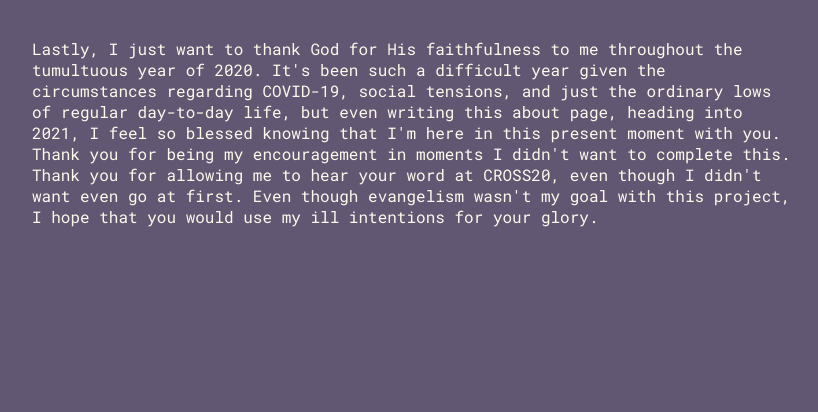
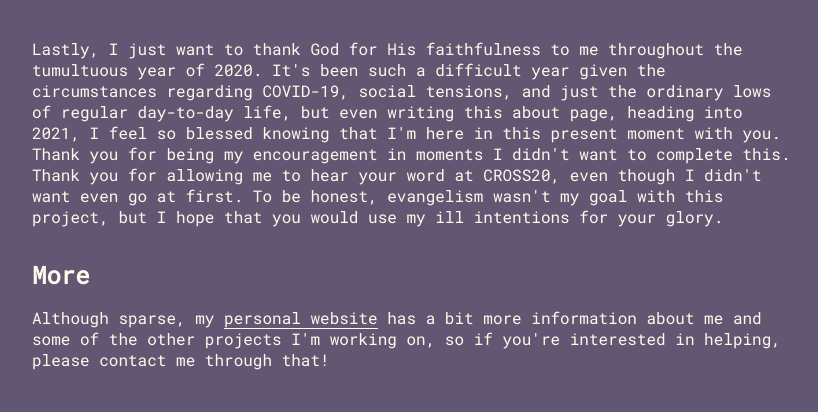
Before and after one commit to spak9/Bible-Type, a Django app: page /about in a window 1280 px wide. Shown: the part 802-1214 px from the top of the page, without its empty margins (224-1042 px from the left). Before the commit the page ends 1029 px from the top, so only its background shows below. Run offline with Django 3.2, Linux system fonts and the light colour scheme; some libraries are stand-ins or nearby versions.

Commit message:
added more to about page

```diff
--- a/typing_system/templates/typing_system/about.html
+++ b/typing_system/templates/typing_system/about.html
@@ -62,10 +62,16 @@
                     you for being my encouragement in moments I didn't want
                     to complete this. Thank you for allowing me to hear your
                     word at CROSS20, even though I didn't want even go at first.
-                    Even though evangelism wasn't my goal with this project, I
-                    hope that you would use my ill intentions for your glory.
+                    To be honest, evangelism wasn't my goal with this project, but
+                    I hope that you would use my ill intentions for your glory.
                 </p>
-
+                <h2>More</h2>
+                <p>
+                    Although sparse, my <a href="http://www.stevenpak.me/">personal website</a>
+                    has a bit more information about me and some of the other projects I'm
+                    working on, so if you're interested in helping, please contact me through that!
+                </p>
+                <br><br>
             </div>
 {% endblock %}
 
```
